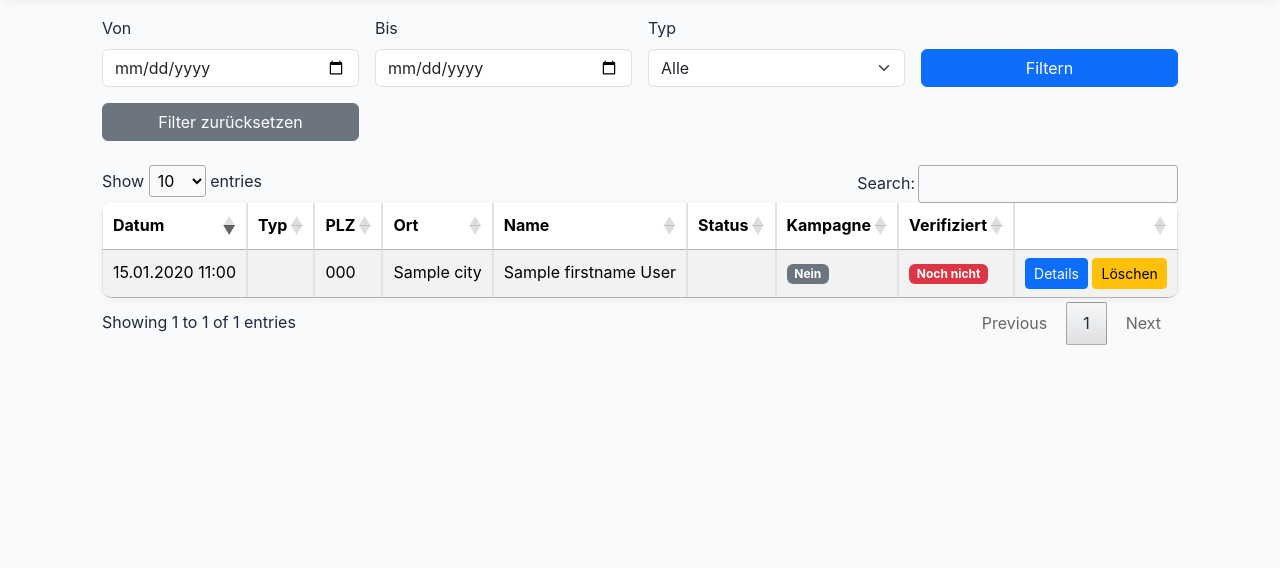
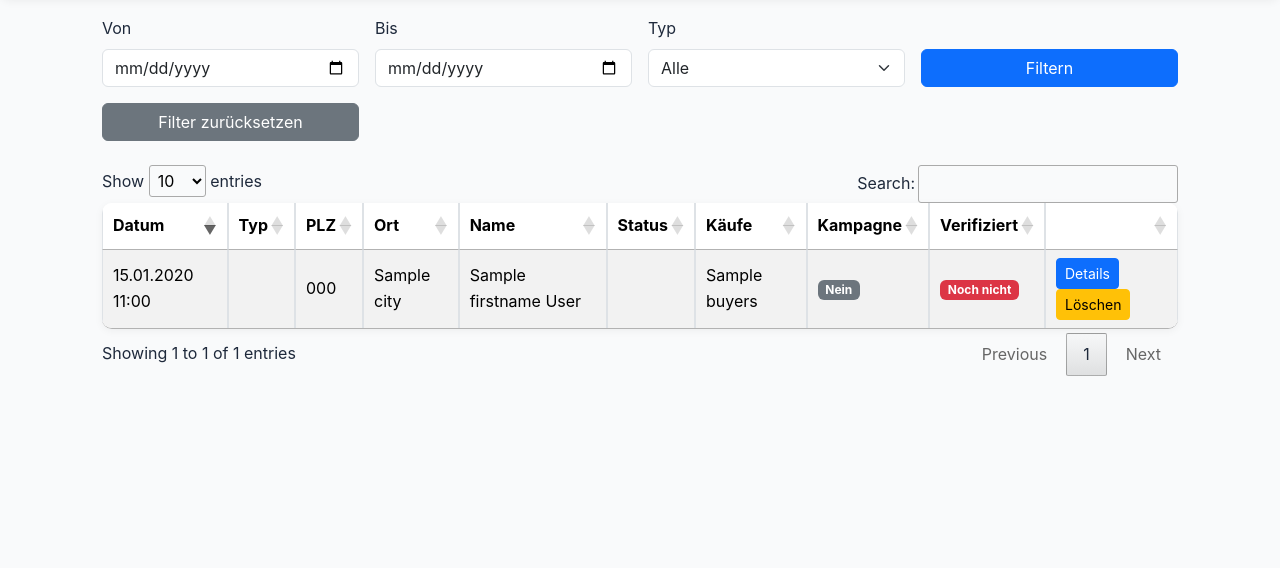
Before and after one commit to webaufbau/mygalaxis, a CodeIgniter 4 app: the page made by app/Views/admin/dashboard.php in a window 1280 px wide. Shown: the part 103-671 px from the top of the page. Run offline with PHP 8.4 and a stand-in for CodeIgniter, Linux system fonts and the light colour scheme; the template is opened without the code that fills it: most values are stand-ins (such as "Sample title", 1, 10 or a date in 2020); data that the repository does not hold is empty; some libraries are stand-ins or nearby versions.

Commit message:
company backend offer list, offer buy, offer details bought

```diff
--- a/app/Views/admin/dashboard.php
+++ b/app/Views/admin/dashboard.php
@@ -97,6 +97,7 @@
         <th>Ort</th>
         <th>Name</th>
         <th>Status</th>
+        <th>Käufe</th>
         <th>Kampagne</th>
         <th>Verifiziert</th>
         <th></th>
@@ -156,6 +157,7 @@
         <td><?= esc($o['city']) ?></td>
         <td><?= esc($o['firstname'] . ' ' . $o['lastname']) ?></td>
         <td><?= esc(lang('Offers.status.' . $o['status']) ?? $o['status']) ?></td>
+        <td><?= esc($o['buyers']) ?></td>
         <td><?= $utmStatus ?></td>
         <td><?=$verified;?></td>
         <td>
```
